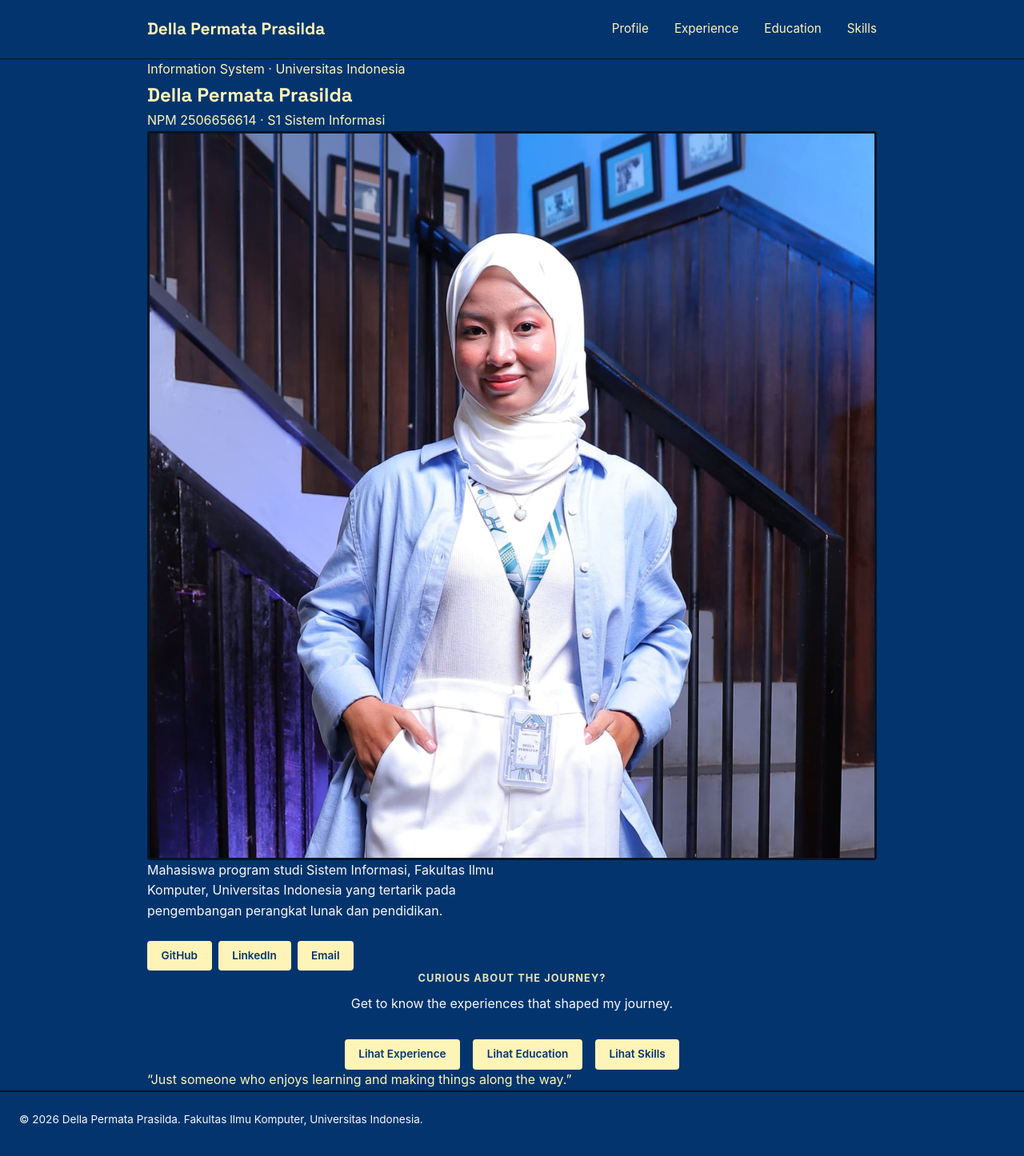
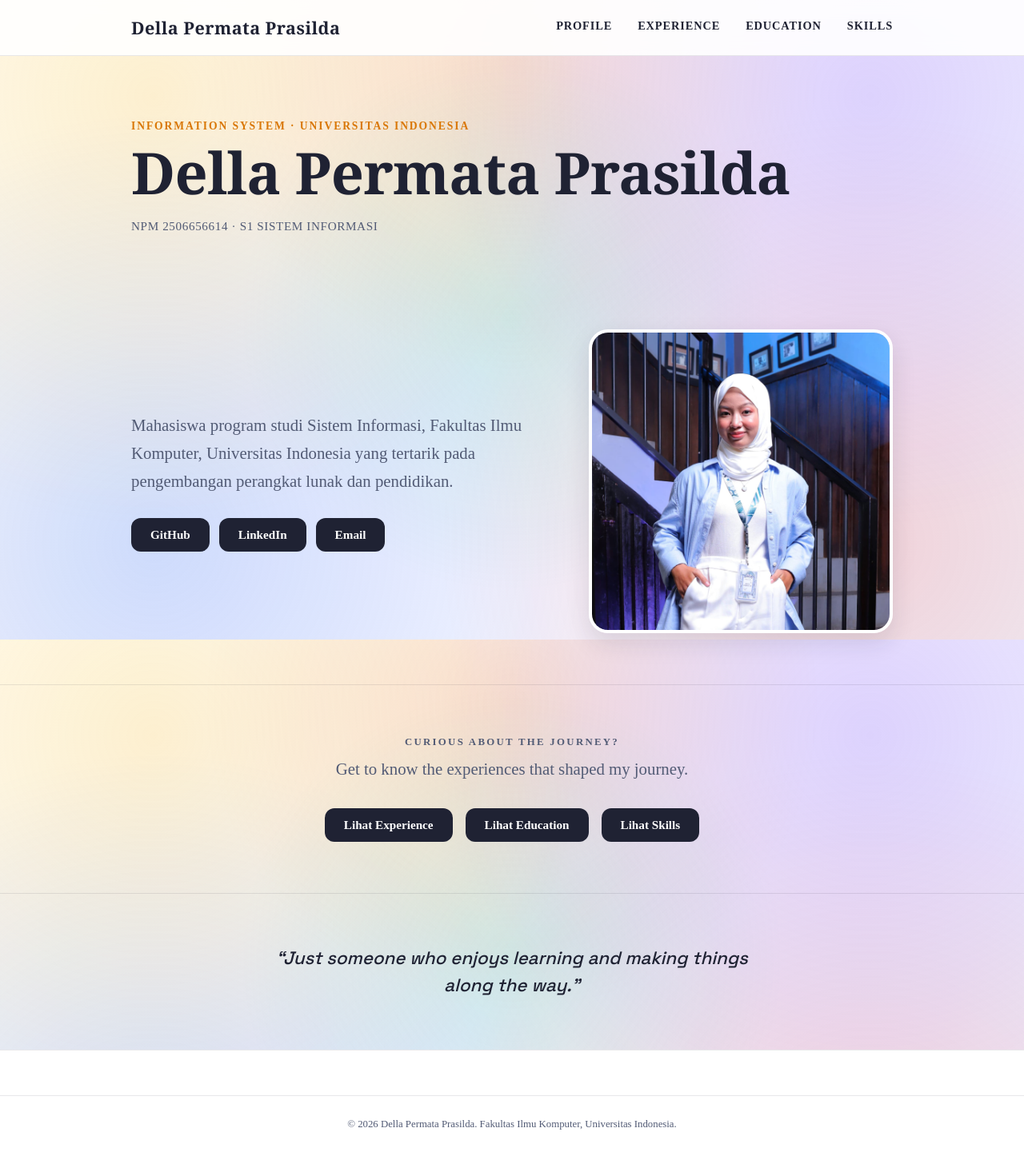
Before and after one commit to dellapermata51-ui/myportofolio, a Django app: page / in a window 1280 px wide. Shown: the whole page at 80% size. Before the commit the page ends 1408 px from the top, so only its background shows below. Run offline with Django 5.2, Linux system fonts and the light colour scheme.

Commit message:
Memperbarui tampilan website

```diff
--- a/static/css/style.css
+++ b/static/css/style.css
@@ -1,38 +1,64 @@
-* {
+*{
     margin: 0;
     padding: 0;
     box-sizing: border-box;
 }
 
 :root {
-    --ink: #FFF4B7;
-    --paper: #03346E;
-    --accent: #E2E2B6;
-    --accent-dark: #E2E2B6;
-    --line: #021526;
-    --text-muted: #f9f9f9;
-    --radius: 4px;
+    --bg: #FFFDF7;
+    --bg-panel: #FFFFFF;
+    --ink: #1F2233;
+    --text-muted: #525B75;
+    --line: rgba(31, 34, 51, 0.1);
+    --radius: 16px;
+
+    --joy:     #FFC93C;
+    --sadness: #3B82F6;
+    --anger:   #EF4444;
+    --fear:    #8B5CF6;
+    --disgust: #10B981;
+    --anxiety: #F97316;
 }
 
-body {
-    font-family: -apple-system, "Segoe UI", Roboto, Helvetica, Arial, sans-serif;
+html, body {
+    min-height: 100vh;
+    display: flex;
+    flex-direction: column;
+        background:
+        radial-gradient(circle at 15% 15%, rgba(255, 201, 60, 0.22), transparent 42%),
+        radial-gradient(circle at 85% 15%, rgba(139, 92, 246, 0.22), transparent 42%),
+        radial-gradient(circle at 15% 85%, rgba(59, 130, 246, 0.22), transparent 42%),
+        radial-gradient(circle at 85% 85%, rgba(239, 68, 68, 0.20), transparent 42%),
+        radial-gradient(circle at 50% 50%, rgba(16, 185, 129, 0.16), transparent 45%),
+        radial-gradient(circle at 50% 10%, rgba(249, 115, 22, 0.18), transparent 40%),
+        linear-gradient(135deg, #FFFDF7 0%, #F5F3FF 50%, #EFF6FF 100%);
+    background-attachment: fixed;
     color: var(--ink);
-    background-color: var(--paper);
-    line-height: 1.6;
 }
 
-h1, .brand {
-    font-family: "Space Grotesk", -apple-system, sans-serif;
+main {
+    flex: 1 0 auto;
+}
+
+h1, h2, h3, .brand, .hero-title {
+    font-family: Georgia, "Times New Roman", -apple-system, serif;
+    color: var(--ink);
 }
 
 .container {
-    max-width: 960px;
+    max-width: 1000px;
     margin: 0 auto;
     padding: 0 1.5rem;
 }
 
+/*Header*/
 .site-header {
     border-bottom: 1px solid var(--line);
+    position: sticky;
+    top: 0;
+    background-color: rgba(255, 255, 255, 0.9);
+    backdrop-filter: blur(10px);
+    z-index: 10;
 }
 
 .site-header .container {
@@ -43,10 +69,16 @@ h1, .brand {
 }
 
 .brand {
-    font-size: 1.3rem;
+    font-size: 1.35rem;
     font-weight: 700;
     color: var(--ink);
     text-decoration: none;
+    letter-spacing: 0.02em;
+    transition: opacity 0.2s ease;
+}
+
+.brand:hover {
+    opacity: 0.8;
 }
 
 .site-header nav {
@@ -55,311 +87,377 @@ h1, .brand {
 }
 
 .site-header nav a {
+    position: relative;
     color: var(--ink);
     text-decoration: none;
-    font-size: 0.95rem;
+    font-size: 0.9rem;
+    font-weight: 700;
+    text-transform: uppercase;
+    letter-spacing: 0.06em;
+    padding-bottom: 0.25rem;
 }
 
-.hero {
-    padding: 4.5rem 0 5rem;
+.site-header nav a::after {
+    content: "";
+    position: absolute;
+    left: 0;
+    bottom: 0;
+    width: 0;
+    height: 3px;
+    background-color: var(--joy);
+    border-radius: 2px;
+    transition: width 0.2s ease;
 }
 
-.hero-grid {
-    display: grid;
-    grid-template-columns: 1.3fr 1fr;
-    grid-template-areas:
-        "identity photo"
-        "details  photo";
-    gap: 1.5rem 3rem;
+.site-header nav a:hover::after {
+    width: 100%;
 }
 
-.hero-identity {
-    grid-area: identity;
+/*Hero*/
+.hero-banner {
+    position: relative;
+    overflow: hidden;
+    padding: 5rem 0 3.5rem;
 }
 
-.hero-details {
-    grid-area: details;
-}
-
-.hero-kicker {
+.hero-eyebrow {
     font-size: 0.85rem;
-    letter-spacing: 0.08em;
+    font-weight: 700;
     text-transform: uppercase;
-    color: var(--accent-dark);
-    font-weight: 700;
+    letter-spacing: 0.14em;
+    color: #D97706;
     margin-bottom: 0.75rem;
 }
 
-.hero-identity h1 {
-    font-size: clamp(3rem, 7vw, 5rem);
-    line-height: 0.95;
+.hero-title {
+    font-size: clamp(2.8rem, 8vw, 4.5rem);
+    font-weight: 700;
+    line-height: 1.05;
+    letter-spacing: -0.01em;
 }
+
+.hero-meta {
+    margin-top: 1.25rem;
+    font-size: 0.95rem;
+    font-weight: 500;
+    letter-spacing: 0.04em;
+    color: var(--text-muted);
+    text-transform: uppercase;
+}
+
+/*Bio & Foto*/
+.bio-section {
+    padding: 4rem 0;
+}
+
+.bio-grid {
+    display: grid;
+    grid-template-columns: 1fr 380px;
+    gap: 3rem;
+    align-items: center;
+}
+
+.bio-photo {
+    order: 2;
+}
+
+.avatar {
+    display: block;
+    width: 100%;
+    max-width: 380px;
+    height: 380px;
+    object-fit: cover;
+    border-radius: 24px;
+    border: 4px solid #FFFFFF;
+    box-shadow: 0 12px 30px rgba(31, 34, 51, 0.12);
+}
+
+@media (max-width: 768px) {
+    .bio-grid {
+        grid-template-columns: 1fr;
+        justify-items: center;
+        text-align: center;
+    }
+
+    .avatar {
+        max-width: 220px;
+        height: 220px;
+    }
+}
+
+.tag-pills {
+    display: flex;
+    flex-wrap: wrap;
+    gap: 0.5rem;
+    margin-bottom: 1.25rem;
+}
+
+.pill {
+    display: inline-block;
+    font-size: 0.75rem;
+    font-weight: 700;
+    text-transform: uppercase;
+    letter-spacing: 0.04em;
+    padding: 0.4rem 1rem;
+    border-radius: 999px;
+    background-color: var(--bg-panel);
+    border: 1.5px solid var(--line);
+}
+
+.pill-joy      { border-color: var(--joy);      color: #B45309; background-color: rgba(255, 201, 60, 0.15); }
+.pill-sadness  { border-color: var(--sadness);  color: #1D4ED8; background-color: rgba(59, 130, 246, 0.15); }
+.pill-anger    { border-color: var(--anger);    color: #B91C1C; background-color: rgba(239, 68, 68, 0.15); }
+.pill-fear     { border-color: var(--fear);     color: #6D28D9; background-color: rgba(139, 92, 246, 0.15); }
+.pill-disgust  { border-color: var(--disgust);  color: #047857; background-color: rgba(16, 185, 129, 0.15); }
+.pill-anxiety  { border-color: var(--anxiety);  color: #C2410C; background-color: rgba(249, 115, 22, 0.15); }
 
 .bio {
     color: var(--text-muted);
-    max-width: 480px;
-    margin-bottom: 1.5rem;
-}
-
-.meta-list {
-    display: flex;
-    gap: 2rem;
-    margin-bottom: 1.5rem;
-}
-
-.meta-row dt {
-    font-size: 0.75rem;
-    text-transform: uppercase;
-    letter-spacing: 0.06em;
-    color: var(--text-muted);
-    margin-bottom: 0.15rem;
-}
-
-.meta-row dd {
-    font-weight: 600;
+    font-size: 1.3rem;
+    line-height: 1.7;
+    max-width: 600px;
 }
 
 .social-links {
     display: flex;
-    gap: 0.5rem;
+    gap: 0.75rem;
     flex-wrap: wrap;
+    margin-top: 1.75rem;
 }
 
 .social-link {
     display: inline-block;
-    font-size: 0.85rem;
-    font-weight: 600;
+    font-size: 0.95rem;
+    font-weight: 700;
     text-decoration: none;
-    color: var(--paper);
+    color: #FFFFFF;
     background-color: var(--ink);
-    border-radius: var(--radius);
-    padding: 0.5rem 1.1rem;
-    transition: background-color 0.2s ease;
+    border-radius: 12px;
+    padding: 0.75rem 1.5rem;
+    transition: all 0.2s ease;
 }
 
 .social-link:hover {
-    background-color: var(--accent);
-}
-
-.hero-photo {
-    grid-area: photo;
-    align-self: center;
-    position: relative;
-}
-
-.photo-block {
-    position: absolute;
-    top: 1.25rem;
-    left: 1.25rem;
-    width: 100%;
-    height: 100%;
-    background-color: var(--ink);
-    border-radius: var(--radius);
-    z-index: 0;
-}
-
-.avatar {
-    position: relative;
-    z-index: 1;
-    display: block;
-    width: 100%;
-    aspect-ratio: 1 / 1;
-    object-fit: cover;
-    border-radius: var(--radius);
-    border: 3px solid var(--line);
-}
-
-.site-footer {
-    padding: 1.5rem;
-    color: var(--text-muted);
-    font-size: 0.85rem;
-    border-top: 2px solid var(--line);
-}
-
-@media (max-width: 600px) {
-    .hero-grid {
-        grid-template-columns: 1fr;
-        grid-template-areas:
-            "identity"
-            "photo"
-            "details";
-    }
-
-    .hero-photo {
-        max-width: 220px;
-    }
-
-    .social-links {
-        justify-content: flex-start;
-    }
-}
-
-.experience {
-    padding: 4rem 0 5rem;
-    border-top: 2px solid var(--line);
-    background-color: #E2E2B6;
+    background-color: var(--joy);
+    color: var(--ink);
+    transform: translateY(-2px);
 }
 
 .section-kicker {
-    font-size: 0.85rem;
-    letter-spacing: 0.08em;
+    font-size: 0.8rem;
+    font-weight: 700;
     text-transform: uppercase;
-    color: var(--line);
-    font-weight: 700;
+    letter-spacing: 0.18em;
+    color: var(--text-muted);
+    text-align: center;
     margin-bottom: 0.5rem;
 }
 
 .section-title {
-    font-family: "Space Grotesk", -apple-system, sans-serif;
-    font-size: clamp(1.8rem, 4vw, 2.5rem);
+    font-size: clamp(2rem, 5vw, 2.75rem);
     margin-bottom: 2.5rem;
-    color: #03346E
 }
 
-.timeline {
-    position: relative;
-    display: grid;
-    gap: 2rem;
-    padding-left: 2rem;
-}
-
-.timeline::before {
-    content: "";
-    position: absolute;
-    top: 0.4rem;
-    bottom: 0.4rem;
-    left: 0.4rem;
-    width: 2px;
-    background-color: var(--line);
-}
-
-.timeline-item {
-    position: relative;
-}
-
-.timeline-marker {
-    position: absolute;
-    top: 0.35rem;
-    left: -2rem;
-    width: 0.9rem;
-    height: 0.9rem;
-    border-radius: 50%;
-    background-color: var(--paper);
-    border: 3px solid var(--parper);
-    transform: translateX(-0.05rem);
-    transition: background-color 0.2s ease, transform 0.2s ease;
-}
-
-.timeline-card {
-    background-color: var(--paper);
-    border: 1px solid var(--line);
-    border-radius: var(--radius);
-    padding: 1.25rem 1.5rem;
-    transition: transform 0.2s ease, box-shadow 0.2s ease, border-color 0.2s ease;
-}
-
-.timeline-date {
-    font-size: 0.75rem;
-    text-transform: uppercase;
-    letter-spacing: 0.06em;
-    color: var(--text-muted);
-    margin-bottom: 0.35rem;
-}
-
-.timeline-role {
-    font-family: "Space Grotesk", -apple-system, sans-serif;
-    font-size: 1.15rem;
-    margin-bottom: 0.15rem;
-}
-
-.timeline-org {
-    font-size: 0.9rem;
-    font-weight: 600;
-    color: var(--accent-dark);
-    margin-bottom: 0.5rem;
-}
-
-.timeline-desc {
-    color: var(--text-muted);
-    font-size: 0.95rem;
-}
-
-@media (max-width: 600px) {
-    .timeline {
-        padding-left: 1.5rem;
-    }
-
-    .timeline-marker {
-        left: -1.5rem;
-    }
-
-    .timeline-card {
-        padding: 1rem 1.1rem;
-    }
-}
-
-.experience-section {
+.page-section {
     padding: 4rem 0;
     border-top: 1px solid var(--line);
 }
 
-.section-kicker {
-    color: var(--accent-dark);
-    font-size: 0.8rem;
-    font-weight: 700;
-    letter-spacing: 0.08em;
-    text-transform: uppercase;
+.page-section > .container > .section-title {
+    text-align: left;
 }
 
-.experience-section h1 {
-    margin: 0.4rem 0 1.5rem;
-    font-size: 2rem;
+.experience-preview .section-title,
+.experience-preview .section-kicker {
+    text-align: center;
 }
 
-.experience-grid {
+/*Galery*/
+.gallery-grid {
     display: grid;
-    grid-template-columns: repeat(auto-fit, minmax(240px, 1fr));
-    gap: 1rem;
-    align-items: stretch;
+    grid-template-columns: repeat(auto-fit, minmax(280px, 1fr));
+    gap: 1.75rem;
 }
 
-.experience-card {
-    padding: 1.25rem;
-    background-color: #E2E2B6;
+.gallery-card {
+    background-color: var(--bg-panel);
     border: 1px solid var(--line);
     border-radius: var(--radius);
+    overflow: hidden;
     display: flex;
     flex-direction: column;
-    justify-content: space-between;
+    box-shadow: 0 4px 15px rgba(0, 0, 0, 0.03);
+    transition: transform 0.2s ease, box-shadow 0.2s ease;
 }
 
-.experience-category {
-    color: #03346E;
+.gallery-card:hover {
+    transform: translateY(-4px);
+    box-shadow: 0 12px 30px rgba(0, 0, 0, 0.08);
+}
+
+.gallery-thumb {
+    position: relative;
+    aspect-ratio: 21 / 6;
+    background-size: cover;
+    background-position: center;
+    background-color: #F3F4F6;
+    display: flex;
+    align-items: center;
+    justify-content: center;
+}
+
+.gallery-thumb-placeholder {
+    font-family: "Space Grotesk", -apple-system, sans-serif;
+    font-size: 2.5rem;
+    font-weight: 700;
+    color: rgba(31, 34, 51, 0.2);
+}
+
+.gallery-accent-bar {
+    height: 5px;
+    width: 100%;
+}
+
+.accent-joy      { background-color: var(--joy); }
+.accent-sadness  { background-color: var(--sadness); }
+.accent-anger    { background-color: var(--anger); }
+.accent-fear     { background-color: var(--fear); }
+.accent-disgust  { background-color: var(--disgust); }
+.accent-anxiety  { background-color: var(--anxiety); }
+
+.gallery-caption {
+    padding: 1.5rem;
+    display: flex;
+    flex-direction: column;
+    gap: 0.4rem;
+    flex-grow: 1;
+}
+
+.gallery-date {
+    font-size: 0.75rem;
+    font-weight: 600;
+    text-transform: uppercase;
+    letter-spacing: 0.08em;
+    color: var(--text-muted);
+}
+
+.gallery-caption h3 {
+    font-size: 1.2rem;
+}
+
+.gallery-org {
+    font-size: 0.9rem;
+    font-weight: 600;
+    color: var(--ink);
+}
+
+.gallery-category {
+    font-size: 0.85rem;
+    font-weight: 700;
+}
+
+.gallery-description {
+    font-size: 0.925rem;
+    color: var(--text-muted);
+    margin-top: 0.25rem;
+    line-height: 1.5;
+}
+
+.gallery-status {
     font-size: 0.75rem;
     font-weight: 700;
     text-transform: uppercase;
+    letter-spacing: 0.06em;
+    margin-top: 0.5rem;
 }
 
-.experience-title {
-    font-family: "Space Grotesk", -apple-system, sans-serif;
-    font-size: clamp(1.8rem, 4vw, 2.5rem);
-    margin-bottom: 2.5rem;
-    color: #03346E
+.text-joy      { color: #B45309; }
+.text-sadness  { color: #1D4ED8; }
+.text-anger    { color: #B91C1C; }
+.text-fear     { color: #6D28D9; }
+.text-disgust  { color: #047857; }
+.text-anxiety  { color: #C2410C; }
+
+.empty-state {
+    color: var(--text-muted);
+    padding: 3rem 0;
+    grid-column: 1 / -1;
+    text-align: center;
 }
 
-.experience-card h2 {
-    margin: 0.5rem 0;
-    font-size: 1.25rem;
+/*Quote*/
+.quote-section {
+    padding: 4rem 0;
+    border-top: 1px solid var(--line);
+    text-align: center;
 }
 
-.experience-description,
-.empty-state {
-    color: var(--line);
+.quote-text {
+    max-width: 640px;
+    margin: 0 auto;
+    font-family: "Space Grotesk", -apple-system, sans-serif;
+    font-size: clamp(1.15rem, 2.5vw, 1.4rem);
+    font-style: italic;
+    color: var(--ink);
+    line-height: 1.5;
 }
 
-.experience-status {
-    margin-top: 1rem;
-    font-size: 0.85rem;
-    font-weight: 600;
-    color: #03346E;
+/*Footer*/
+.site-footer {
+    flex-shrink: 0;
+    padding: 3.5rem 0 2rem;
+    border-top: 1px solid var(--line);
+    background-color: var(--bg-panel);
 }
+
+.footer-credits {
+    display: grid;
+    grid-template-columns: repeat(3, 1fr);
+    gap: 2rem;
+    margin-bottom: 2.5rem;
+}
+
+.footer-credits h4 {
+    font-size: 0.75rem;
+    text-transform: uppercase;
+    letter-spacing: 0.12em;
+    color: var(--ink);
+    margin-bottom: 0.75rem;
+}
+
+.footer-credits p,
+.footer-credits li {
+    font-size: 0.9rem;
+    color: var(--text-muted);
+    list-style: none;
+}
+
+.footer-credits ul {
+    display: flex;
+    flex-direction: column;
+    gap: 0.4rem;
+}
+
+.footer-link {
+    color: var(--text-muted);
+    text-decoration: none;
+    transition: color 0.2s ease;
+}
+
+.footer-link:hover {
+    color: var(--ink);
+}
+
+.footer-bottom {
+    text-align: center;
+    font-size: 0.8rem;
+    color: var(--text-muted);
+    padding-top: 1.75rem;
+    border-top: 1px solid var(--line);
+}
+
+@media (max-width: 700px) {
+    .footer-credits {
+        grid-template-columns: 1fr;
+    }
+}
```
